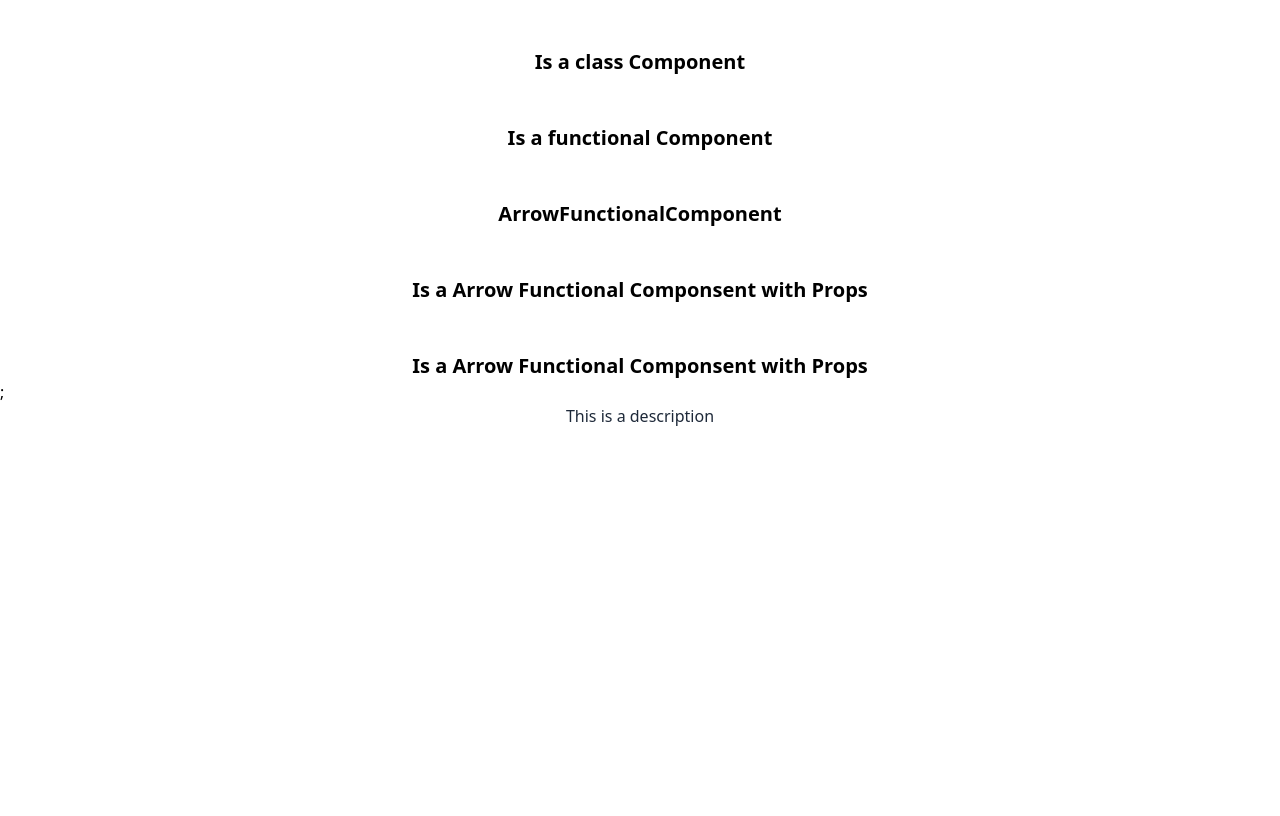
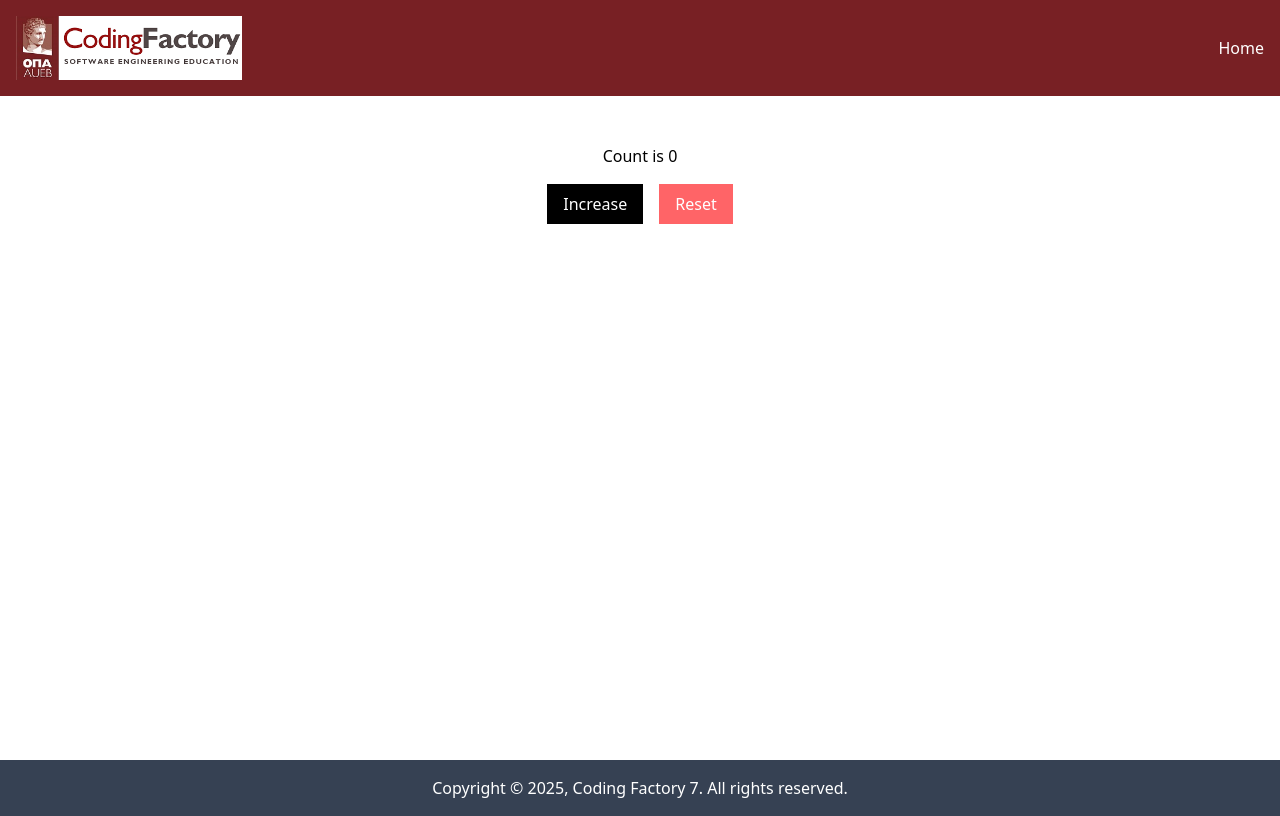
Before and after one commit to Dimitris-25/cf7-components-intro, a React (Vite) app: page / in a window 1280 px wide. Built offline with nearby package versions, Linux system fonts and the light colour scheme.

Commit message:
feat: using states in components

```diff
--- a/src/App.tsx
+++ b/src/App.tsx
@@ -1,22 +1,35 @@
 // import ViteIntro from "./pages/ViteIntro.tsx";
 
-import ClassComponent from "./component/ClassComponent.tsx";
-import FunctionalComponent from "./component/FunctionalComponent.tsx";
-import ArrowFunctionalComponent from "./component/ArrowFunctionalComponent.tsx";
-import ArrowFunctionalComponentWithProps from "./component/ArrowFunctionalComponentWithProps.tsx";
-import ArrowFunctionalComponentWithPropsType from "./component/ArrowFunctionalComponentWithPropsType.tsx";
+// import ClassComponent from "./component/ClassComponent.tsx";
+// import FunctionalComponent from "./component/FunctionalComponent.tsx";
+// import ArrowFunctionalComponent from "./component/ArrowFunctionalComponent.tsx";
+// import ArrowFunctionalComponentWithProps from "./component/ArrowFunctionalComponentWithProps.tsx";
+// import ArrowFunctionalComponentWithPropsType from "./component/ArrowFunctionalComponentWithPropsType.tsx";
+// import CodingFactoryLogo from "./component/CodingFactoryLogo.tsx";
+import {Layout} from "./component/Layout.tsx";
+// import ClassComponentWithState from "./component/ClassComponentWithState.tsx";
+// import FunctionalComponent from "./component/FunctionalComponent.tsx";
+import FunctionalComponentWithState from "./component/FunctionalComponentWithState.tsx";
 
 function App() {
 
 
   return (
     <>
-     <ClassComponent/>
-        <FunctionalComponent/>
-        <ArrowFunctionalComponent/>
-        <ArrowFunctionalComponentWithProps title="Is a Arrow Functional Componsent with Props"/>
-        <ArrowFunctionalComponentWithPropsType title="Is a Arrow Functional Componsent with Props"
-                                               description="This is a description"/>
+        <Layout>
+     {/*<ClassComponent/>*/}
+     {/*   <FunctionalComponent/>*/}
+     {/*   <ArrowFunctionalComponent/>*/}
+     {/*   <ArrowFunctionalComponentWithProps title="Is a Arrow Functional Componsent with Props"/>*/}
+     {/*   <ArrowFunctionalComponentWithPropsType title="Is a Arrow Functional Componsent with Props"*/}
+     {/*                                          description="This is a description"/>*/}
+     {/*   <CodingFactoryLogo/>*/}
+     {/*       <ClassComponentWithState/>*/}
+            <FunctionalComponentWithState></FunctionalComponentWithState>
+
+
+
+        </Layout>
     </>
   )
 }
--- /dev/null
+++ b/src/component/ClassComponentWithState.tsx
@@ -0,0 +1,48 @@
+import {Component} from "react";
+
+type State = {
+    count: number;
+}
+
+class ClassComponentWithState extends Component<{}, State> {
+    constructor(props: {}) {
+        super(props);
+        this.state = {
+            count: 0,
+        };
+    }
+
+    increase = () => {
+        this.setState({count: this.state.count + 1})
+    }
+
+    reset = () => {
+        this.setState({count: 0})
+    }
+
+
+    render() {
+        return(
+        <>
+        <div className="space-y-4 pt-12">
+            <h1 className="text-center">Count is {this.state.count}</h1>
+            <div className="text-center space-x-4">
+            <button className="bg-black text-white py-2 px-4"
+            onClick={this.increase}>
+            Increase
+            </button>
+            <button
+                className="bg-red-400 text-white py-2 px-4"
+                onClick={this.reset}>
+                Reset
+            </button>
+            </div>
+        </div>
+        </>
+        )
+    }
+
+
+}
+
+export default ClassComponentWithState;
--- /dev/null
+++ b/src/component/FunctionalComponentWithState.tsx
@@ -0,0 +1,32 @@
+import {useState} from "react";
+const  FunctionalComponentWithState = () => {
+
+    const [count, setCount] = useState(0);
+    const increaseCount = () => {
+        setCount(count + 1);
+    }
+
+    const resetCount = () => {
+        setCount(0)
+    }
+    return (
+        <>
+            <div className="space-y-4 pt-12">
+                <h1 className="text-center">Count is {count}</h1>
+                <div className="text-center space-x-4">
+                    <button className="bg-black text-white py-2 px-4"
+                            onClick={increaseCount}>
+                        Increase
+                    </button>
+                    <button
+                        className="bg-red-400 text-white py-2 px-4"
+                        onClick={resetCount}>
+                        Reset
+                    </button>
+                </div>
+            </div>
+        </>
+    )
+}
+
+export default FunctionalComponentWithState
```
